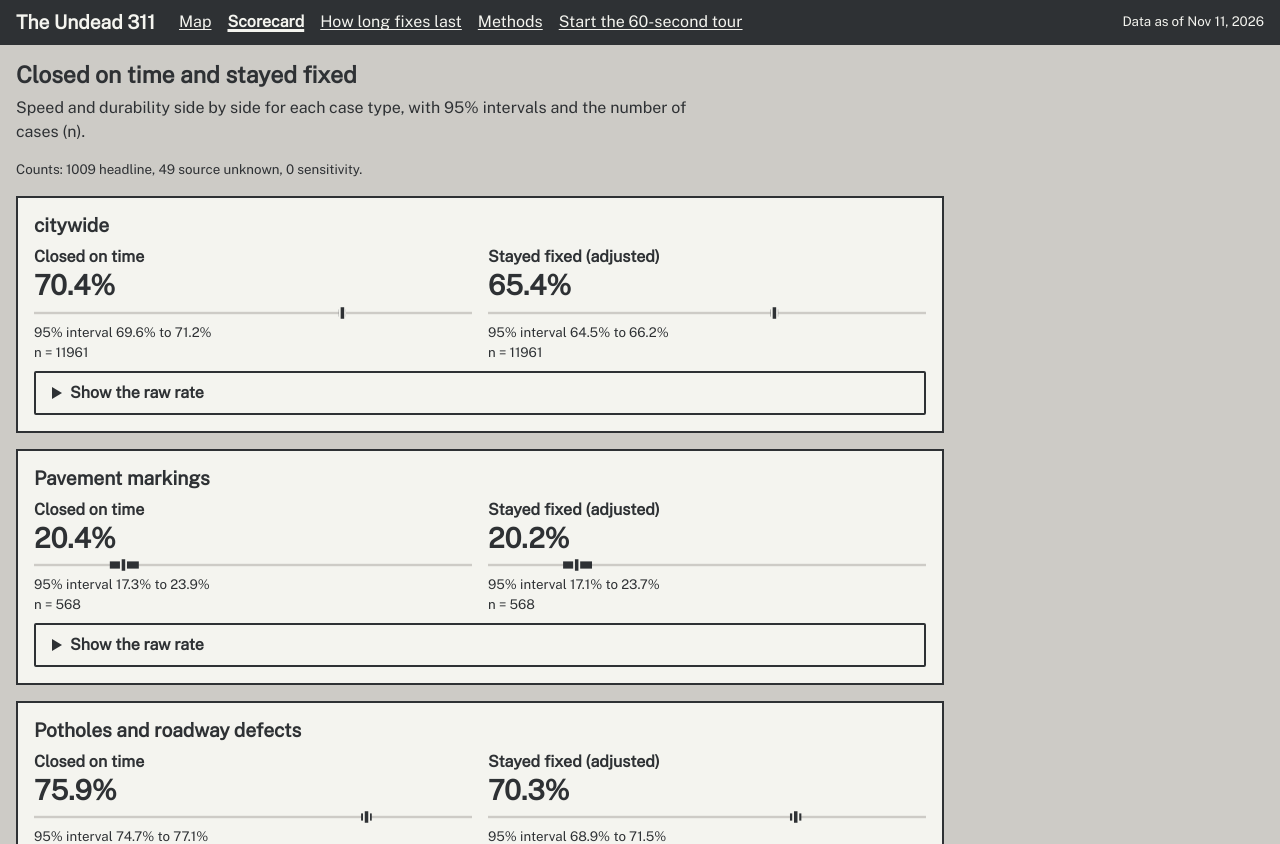
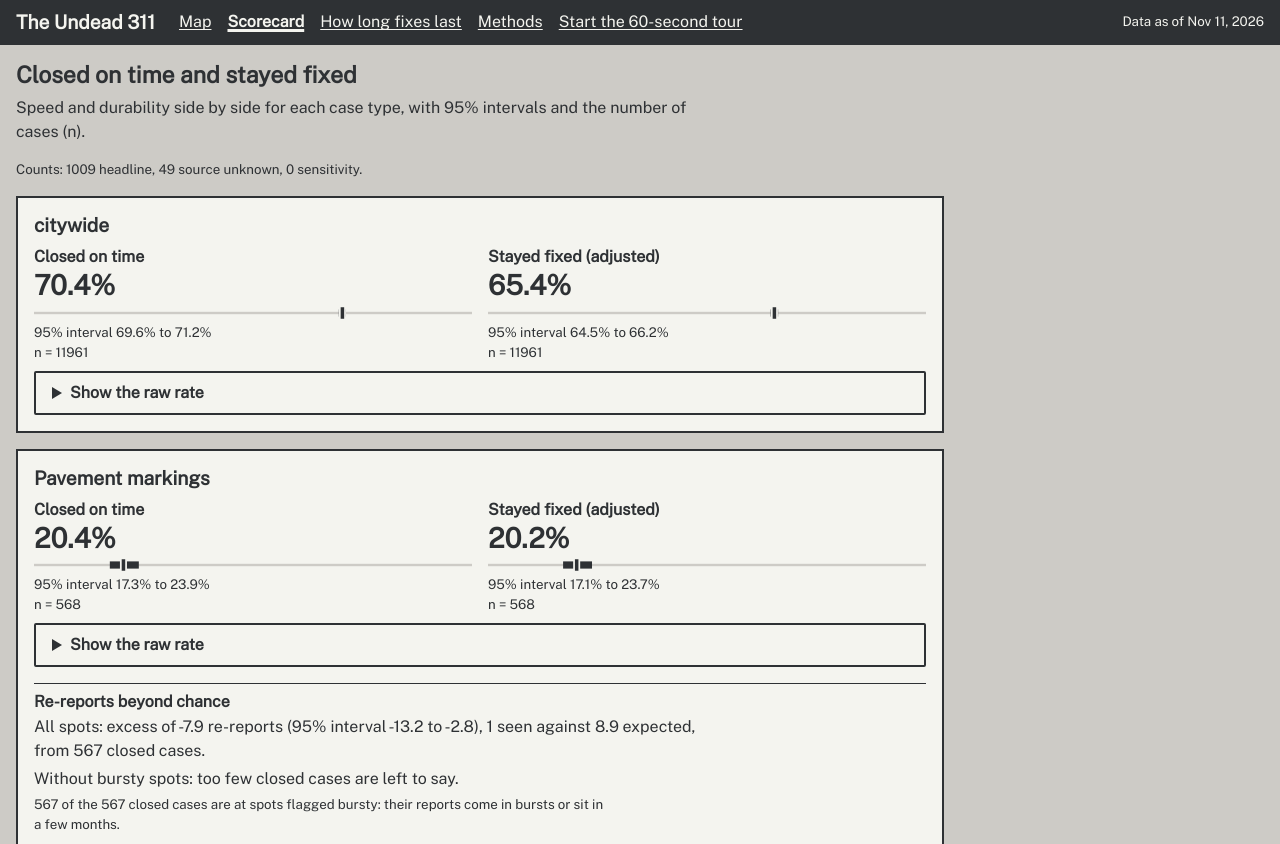
Before and after one commit to ShroudedArrow/undead-311, a React (Vite) app in the folder web/: page /scorecard in a window 1280 px wide. Shown: the top 844 px of the page. Built offline with nearby package versions, Linux system fonts and the light colour scheme.

Commit message:
feat(web): scorecard shows the excess with and without bursty spots per case type (REQ-STAT-BASE.2, REQ-WEB-SCORE.1; ops#130)
Kiro-Agent: web
Kiro-Run: build-3

```diff
--- a/web/src/components/Scorecard.tsx
+++ b/web/src/components/Scorecard.tsx
@@ -1,12 +1,34 @@
 import { familyLabel } from "../lib/labels";
-import type { ScorecardFile } from "../lib/parse";
+import type { ExcessFile, ExcessRow, ScorecardFile } from "../lib/parse";
+import { familyExcessRows, num1 } from "../lib/methods";
 import { headlineScorecards, pct, stayedFixedShown } from "../lib/rates";
 import { t } from "../lib/t";
 import { RateCell } from "./RateCell";
 
+/**
+ * The excess with and without bursty spots for one case type (methods.md: "The scorecard reports the excess with and without
+ * flagged spots, and the excess is never the headline number"; REQ-STAT-BASE.2, issue 130 in the ops repo). It sits below the two rates, as a detail.
+ */
+export function ExcessLines({ row }: { row: ExcessRow }) {
+  const n = row.n_originals ?? 0;
+  const w = row.without_bursty;
+  const interval = (r: { excess: number; lo: number; hi: number; observed: number; expected: number }, n: number) => ({
+    excess: num1(r.excess), lo: num1(r.lo), hi: num1(r.hi), observed: num1(r.observed), expected: num1(r.expected), n,
+  });
+  return (
+    <div className="score-excess" data-testid="score-excess">
+      <h3>{t("score.excess_heading")}</h3>
+      <p data-testid="excess-all">{t("score.excess_all", interval(row, n))}</p>
+      <p data-testid="excess-without">{w ? t("score.excess_without", interval(w, w.n_originals)) : t("score.excess_without_none")}</p>
+      {row.n_bursty ? <p className="count-note" data-testid="excess-bursty">{t("score.excess_bursty_share", { bursty: row.n_bursty, n })}</p> : null}
+    </div>
+  );
+}
+
 /** On-time next to stayed-fixed for each case type and citywide, with intervals and n (REQ-WEB-SCORE.1-2). */
-export function Scorecard({ file }: { file: ScorecardFile }) {
+export function Scorecard({ file, excess }: { file: ScorecardFile; excess?: ExcessFile | null }) {
   const rows = headlineScorecards(file.scorecards);
+  const excessByFamily = new Map((excess ? familyExcessRows(excess) : []).map((r) => [r.name, r]));
   return (
     <div className="scorecard">
       <p>{t("score.intro")}</p>
@@ -34,11 +56,13 @@ export function Scorecard({ file }: { file: ScorecardFile }) {
                   </p>
                 </details>
               ) : null}
+              {excessByFamily.get(s.family) ? <ExcessLines row={excessByFamily.get(s.family) as ExcessRow} /> : null}
             </li>
           );
         })}
       </ul>
       <p className="count-note">{t("score.floor")}</p>
+      {excessByFamily.size > 0 ? <p className="count-note">{t("score.excess_note")}</p> : null}
     </div>
   );
 }
--- a/web/src/copy/en.json
+++ b/web/src/copy/en.json
@@ -291,7 +291,13 @@
     "raw_detail": "Raw stayed-fixed rate: {rate}, 95% interval {lo} to {hi}, n = {n}.",
     "not_enough": "Not enough cases for a rate.",
     "counts": "Counts: {headline} headline, {source_unknown} source unknown, {sensitivity} sensitivity.",
-    "floor": "Stayed fixed counts only cases nobody reported again, so it is an upper bound on how many fixes held."
+    "floor": "Stayed fixed counts only cases nobody reported again, so it is an upper bound on how many fixes held.",
+    "excess_heading": "Re-reports beyond chance",
+    "excess_note": "A secondary check, never the headline. It is a floor in places that get a report every month or two, and it can read high where reports come in bursts.",
+    "excess_all": "All spots: excess of {excess} re-reports (95% interval {lo} to {hi}), {observed} seen against {expected} expected, from {n} closed cases.",
+    "excess_without": "Without bursty spots: excess of {excess} re-reports (95% interval {lo} to {hi}), {observed} seen against {expected} expected, from {n} closed cases.",
+    "excess_without_none": "Without bursty spots: too few closed cases are left to say.",
+    "excess_bursty_share": "{bursty} of the {n} closed cases are at spots flagged bursty: their reports come in bursts or sit in a few months."
   },
   "charts": {
     "title": "How long fixes last",
--- a/web/src/pages/ScorecardPage.tsx
+++ b/web/src/pages/ScorecardPage.tsx
@@ -1,16 +1,18 @@
 import { PanelError } from "../components/PanelError";
 import { Scorecard } from "../components/Scorecard";
 import { useData } from "../lib/data";
-import { parseScorecard } from "../lib/parse";
+import { parseExcess, parseScorecard } from "../lib/parse";
 import { t } from "../lib/t";
 
 export default function ScorecardPage() {
   const card = useData("scorecard.json", parseScorecard);
+  const excess = useData("excess.json", parseExcess);
   return (
     <div className="page">
       <h1>{t("score.title")}</h1>
       {card.status === "error" && <PanelError file={card.file} error={card.error} />}
-      {card.status === "ok" && <Scorecard file={card.data} />}
+      {card.status === "ok" && <Scorecard file={card.data} excess={excess.status === "ok" ? excess.data : null} />}
+      {card.status === "ok" && excess.status === "error" && <PanelError file={excess.file} error={excess.error} />}
     </div>
   );
 }
--- a/web/src/styles/app.css
+++ b/web/src/styles/app.css
@@ -251,6 +251,9 @@ button:disabled { opacity: 1; border-style: dashed; cursor: not-allowed; }
 .rate-track { fill: var(--concrete); }
 .rate-interval { fill: var(--asphalt); }
 .rate-point { fill: var(--asphalt); stroke: var(--crew-white); stroke-width: 0.4; }
+.score-excess { margin-top: var(--space-3); padding-top: var(--space-2); border-top: 1px solid var(--asphalt); }
+.score-excess h3 { margin: 0 0 var(--space-1); font-size: 1rem; }
+.score-excess p { margin: var(--space-1) 0; }
 .score-detail { margin-top: var(--space-2); }
 .score-detail summary { cursor: pointer; min-height: 2.75rem; display: flex; align-items: center; gap: var(--space-2); padding: var(--space-2) var(--space-3); background: var(--crew-white); border: 2px solid var(--asphalt); border-radius: 2px; font-weight: 600; }
 .score-detail summary::-webkit-details-marker { display: none; }
```
Also changed, not shown: 1 other file (tests, documents, lock files or other folders).
